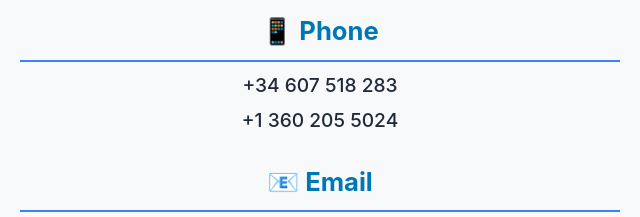
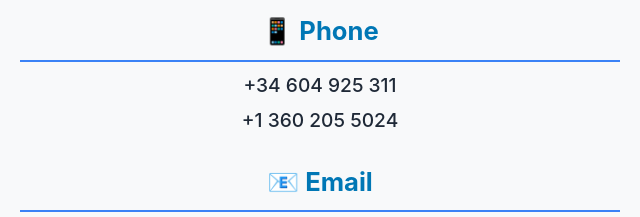
Before and after one commit to miqueasmd/miqueasmd.github.io, a website: page src/pages/contact.html in a window 1280 px wide. Shown: the part 1128-1345 px from the top of the page, 320-960 px from the left. Drawn offline with Linux system fonts and the light colour scheme.

Commit message:
Update contact.html

```diff
--- a/src/pages/contact.html
+++ b/src/pages/contact.html
@@ -34,7 +34,7 @@
                     <h2>Quick Contact</h2>
                     <div class="contact-item">
                         <h3>📱 Phone</h3>
-                        <p>+34 607 518 283</p>
+                        <p>+34 604 925 311</p>
                         <p>+1 360 205 5024</p>
                     </div>
                     <div class="contact-item">
```
